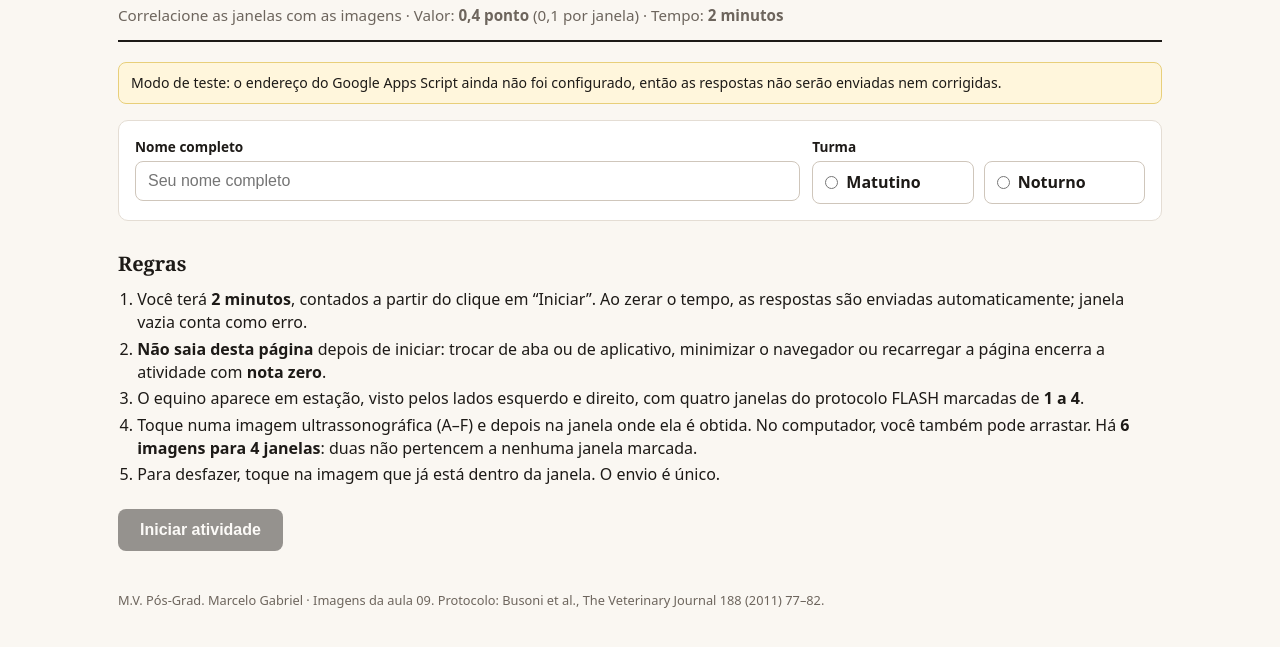
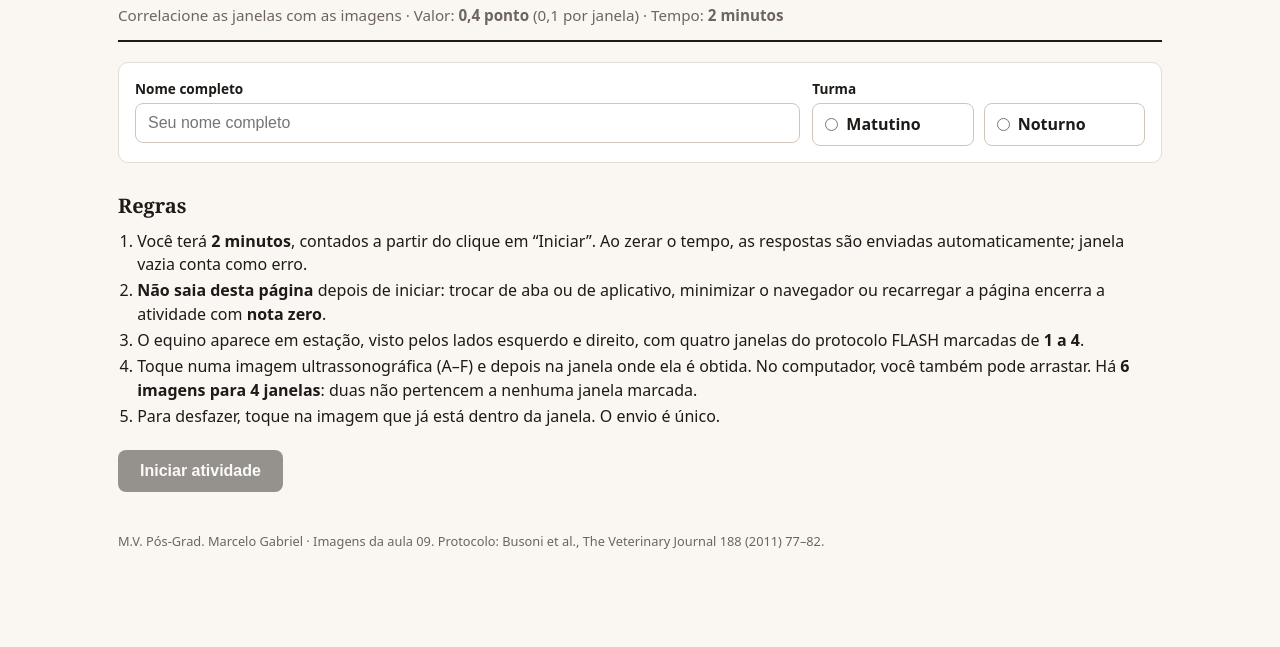
Before and after one commit to marcelogabrielvet/QUIZ-PROTOCOLO-FLASH, a plain HTML site: page index.html in a window 1280 px wide. Shown: the part 97-744 px from the top of the page. Drawn offline with Linux system fonts and the light colour scheme.

Commit message:
Update index.html

```diff
--- a/index.html
+++ b/index.html
@@ -159,7 +159,7 @@
 
 <script>
 /* ======== CONFIGURAÇÃO ======== */
-const SCRIPT_URL = "COLE_AQUI_A_URL_DO_APPS_SCRIPT";
+const SCRIPT_URL = "https://script.google.com/macros/s/AKfycbw-NVbV1YPivVb6T6Nx94Sx5Vd6CywOapdny_Ntn_U5izbaW7Qgs8UK7mPHlc1KPvrx/exec";
 const ATIVIDADE  = "FLASH";
 /* ============================== */
 
```
